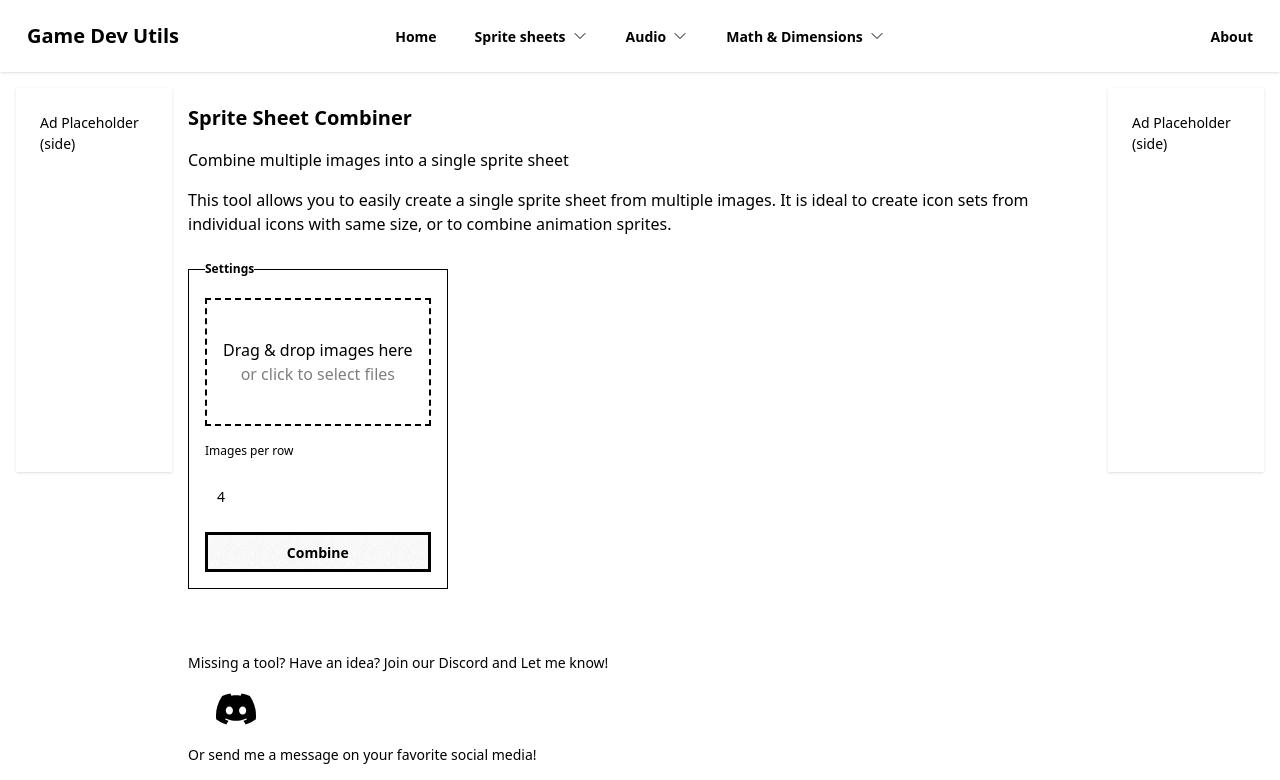
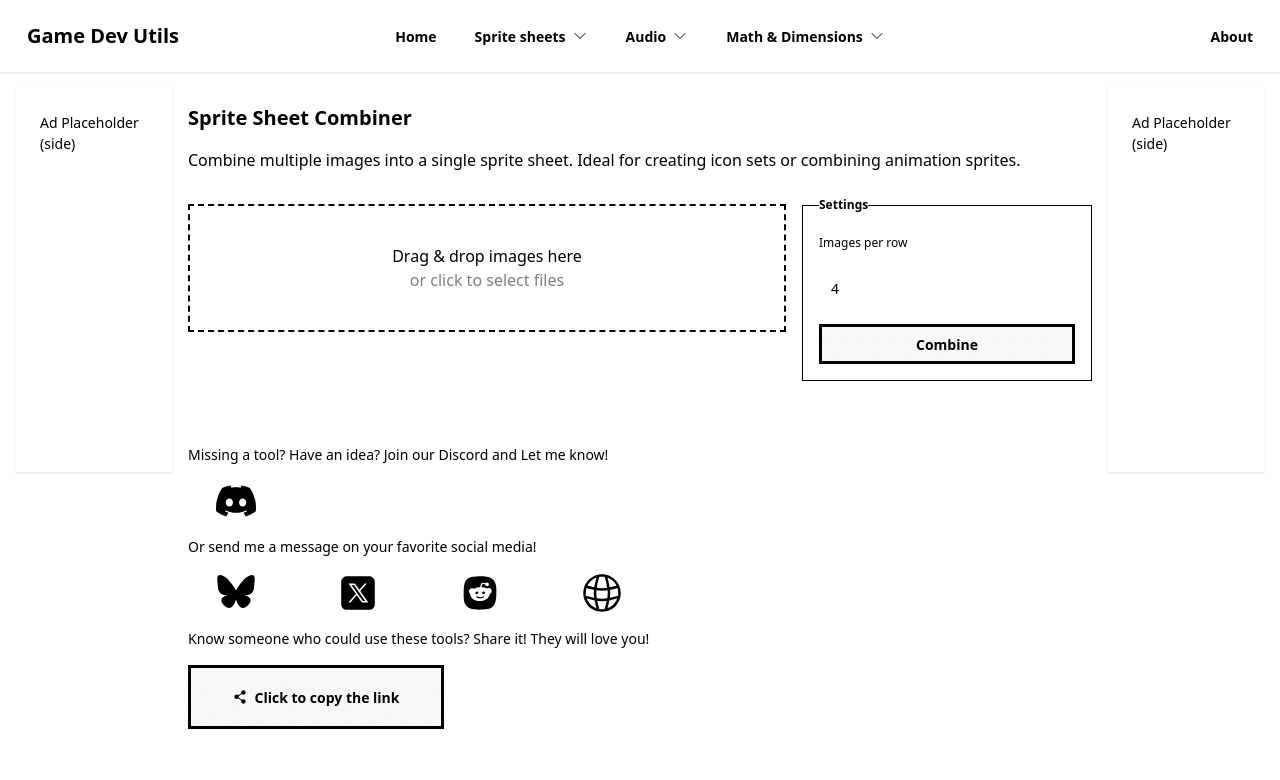
Before and after one commit to hrodrick/game-dev-tools, a React (Vite) app: page /combine in a window 1280 px wide. Shown: the top 780 px of the page. Built offline with nearby package versions, Linux system fonts and the light colour scheme.

Commit message:
Refactor Pitch Randomizer and SpriteSheetCombiner to follow the new layout

```diff
--- a/src/components/ToolPageLayout.jsx
+++ b/src/components/ToolPageLayout.jsx
@@ -20,7 +20,7 @@ export default function ToolPageLayout({
   className = ""
 }) {
   return (
-    <div className={`tool-page-layout place-content-center w-full min-h-screen flex flex-col gap-4 ${className}`}>
+    <div className={`tool-page-layout w-full min-h-screen flex flex-col gap-4 ${className}`}>
       {/* Title and Description */}
       <header className="flex flex-col gap-4">
         {title && <h1 className="text-xl font-bold">{title}</h1>}
--- a/src/pages/PitchRandomizer/PitchRandomizer.jsx
+++ b/src/pages/PitchRandomizer/PitchRandomizer.jsx
@@ -1,6 +1,6 @@
 import React, { useRef, useState } from "react";
 import MultiDropZone from "../../components/MultiDropZone";
-import Footer from "../../components/Footer";
+import ToolPageLayout from "../../components/ToolPageLayout";
 
 const DEFAULT_PITCH = 1.0;
 const MIN_PITCH = -3;
@@ -87,29 +87,31 @@ export default function PitchRandomizer() {
   };
 
   return (
+    <ToolPageLayout
+      title="Pitch Randomizer"
+      description="Tired of waiting for the media player to load your audio file? Use this tool to quickly play a sound file! And even more, find the perfect pitch range for it right here!"
+      leftContent={
         <div className="flex flex-col gap-4">
-      <h1 className="text-xl font-bold">Pitch Randomizer</h1>
-      <h2>Upload a sound file, set min/max pitch, and play it with a randomized pitch between those values.</h2>
           <MultiDropZone
             onFilesSelected={files => handleFileChange({ target: { files } })}
             multiple={false}
             accept="audio/*"
             label="Drag & drop audio file here"
           />
-      {audioFile && (<div className="text-sm"> <b>File:</b> {audioFile.name}</div>)}
-      <fieldset className="fieldset bg-base-200 border-base-300 rounded-box border gap-4 p-4 md:min-w-64">
-        <legend className="fieldset-legend">Settings</legend>
+          {audioFile && (<div className="text-md text-neutral-content"> <b>File:</b> {audioFile.name}</div>)}
+        </div>
+      }
+      fieldsetContent={
         <div className="flex flex-col gap-2">
           <label>Min Pitch</label>
           <input className="input" type="number" step="0.01" value={minPitch} onChange={handleChange("minPitch")}/>
           <label>Max Pitch</label>
           <input className="input" type="number" step="0.01" value={maxPitch} onChange={handleChange("maxPitch")}/>
-        </div>
-      </fieldset>
-      <button onClick={handlePlay} disabled={!audioFile} className="btn btn-neutral">Play</button>
+          <button onClick={handlePlay} disabled={!audioFile} className="btn btn-neutral">Play sound</button>
           {error && <div className="text-error text-sm">{error}</div>}
           {lastPitch !== null && (<div className="text-sm">Pitch used: {lastPitch.toFixed(3)}</div>)}
-      <Footer />
         </div>
+      }
+    />
   );
 }
--- a/src/pages/SpriteSheetCombiner/SpriteSheetCombiner.jsx
+++ b/src/pages/SpriteSheetCombiner/SpriteSheetCombiner.jsx
@@ -1,9 +1,8 @@
 import React, { useRef, useState } from "react";
-
 import { combineImagesToSpriteSheet } from "./utils/combineImagesToSpriteSheet";
 import MultiDropZone from "../../components/MultiDropZone";
 import DownloadButton from "../../components/DownloadButton";
-import Footer from "../../components/Footer";
+import ToolPageLayout from "../../components/ToolPageLayout";
 
 export default function SpriteSheetCombiner() {
   const [imagesPerRow, setImagesPerRow] = useState(4); // Default to 4 per row
@@ -35,19 +34,32 @@ export default function SpriteSheetCombiner() {
   };
 
   return (
+    <ToolPageLayout
+      title="Sprite Sheet Combiner"
+      description="Combine multiple images into a single sprite sheet. Ideal for creating icon sets or combining animation sprites."
+      leftContent={
         <div className="flex flex-col gap-4">
-      <h1 className="text-xl font-bold">Sprite Sheet Combiner</h1>
-      <h2>Combine multiple images into a single sprite sheet</h2>
-      <p>This tool allows you to easily create a single sprite sheet from multiple images. It is ideal to create icon sets from individual icons with same size, or to combine animation sprites.</p>
-      <div className="flex flex-col md:flex-row gap-4">
-        <fieldset className="fieldset bg-base-200 border-base-300 rounded-box border gap-4 p-4 md:min-w-64">
-          <legend className="fieldset-legend">Settings</legend>
           <MultiDropZone
             onFilesSelected={files => handleFileChange({ target: { files } })}
             multiple={true}
             label="Drag & drop images here"
             className=""
           />
+          <canvas ref={canvasRef} className="hidden" />
+          {images.length > 0 && (
+            <div className="flex flex-col gap-4">
+              <h4>Selected images</h4>
+              <div className="flex flex-wrap gap-2">
+                {images.map((img, i) => (
+                  <img key={i} src={img.url} alt={`img${i}`} className="w-16 h-16 object-contain border border-neutral-100 rounded" />
+                ))}
+              </div>
+            </div>
+          )}
+        </div>
+      }
+      fieldsetContent={
+        <>
           <label className="label text-neutral-content">Images per row</label>
           <input id="images-per-row"
             type="number"
@@ -60,26 +72,16 @@ export default function SpriteSheetCombiner() {
           />
           <button className="btn btn-neutral w-full" onClick={handleCombine}>Combine</button>
           {error && <div className="text-error text-sm">{error}</div>}
-        </fieldset>
-        <canvas ref={canvasRef} className="hidden"/>
-        {images.length > 0 && (
-          <div className="flex flex-col gap-4">
-            <h4>Selected images</h4>
-            <div className="flex flex-wrap gap-2">
-              {images.map((img, i) => (
-                <img key={i} src={img.url} alt={`img${i}`} className="w-16 h-16 object-contain border border-neutral-100 rounded" />
-              ))}
-            </div>
-          </div>
-        )}
-      </div>
-      {spriteSheetUrl && (
+        </>
+      }
+      resultsContent={
+        spriteSheetUrl && (
           <div className="flex flex-col gap-4 bg-base-200 border-base-300 rounded-box w-full border p-4">
             <h4 className="text-lg font-bold">Combination Result</h4>
             <DownloadButton
               href={spriteSheetUrl}
               fileName="sprite_sheet.png"
-            className="btn btn-neutral md:w-64"
+              className="btn btn-neutral w-full"
               children = "Download Sprite Sheet"
             />
             <img
@@ -90,12 +92,12 @@ export default function SpriteSheetCombiner() {
             <DownloadButton
               href={spriteSheetUrl}
               fileName="sprite_sheet.png"
-            className="btn btn-neutral md:w-64"
+              className="btn btn-neutral w-full"
               children = "Download Sprite Sheet"
             />
           </div>
-      )}
-      <Footer />
-    </div>
+        )
+      }
+    />
   );
 }
```
Lines whose indentation alone changed are shown as unchanged.
